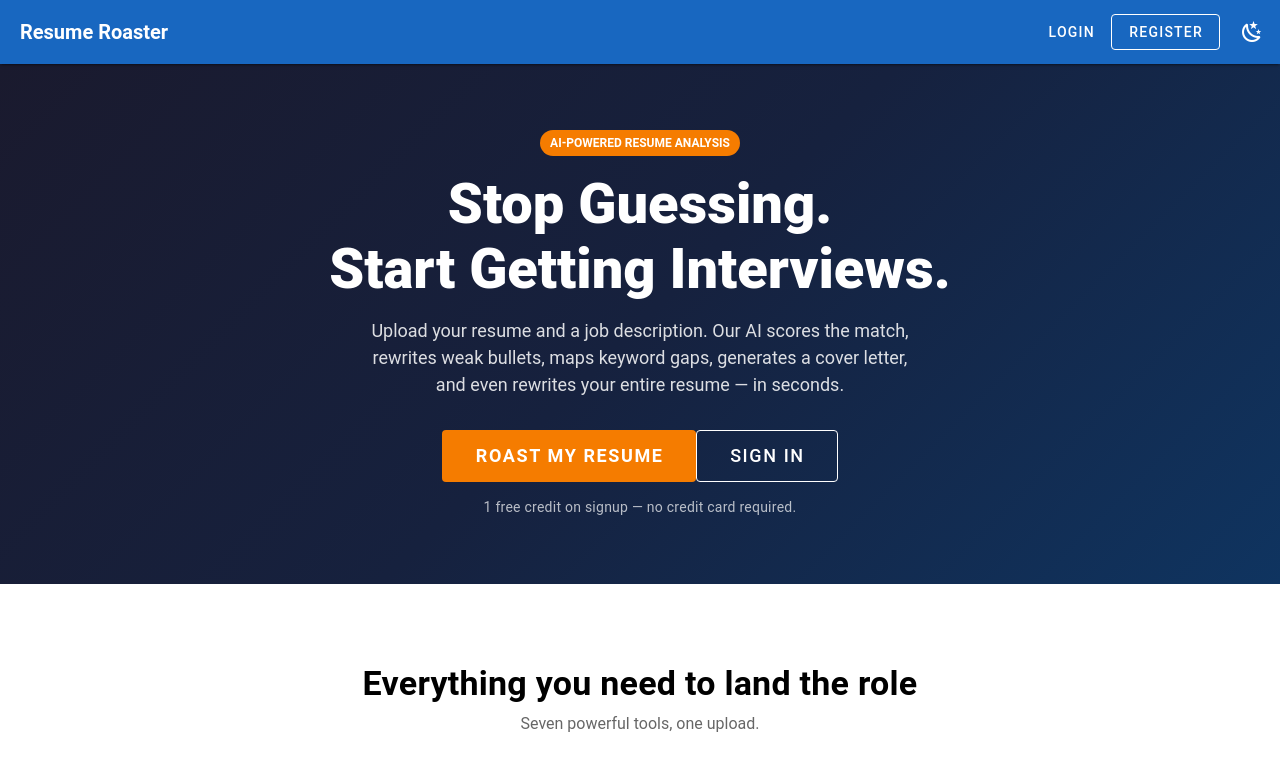
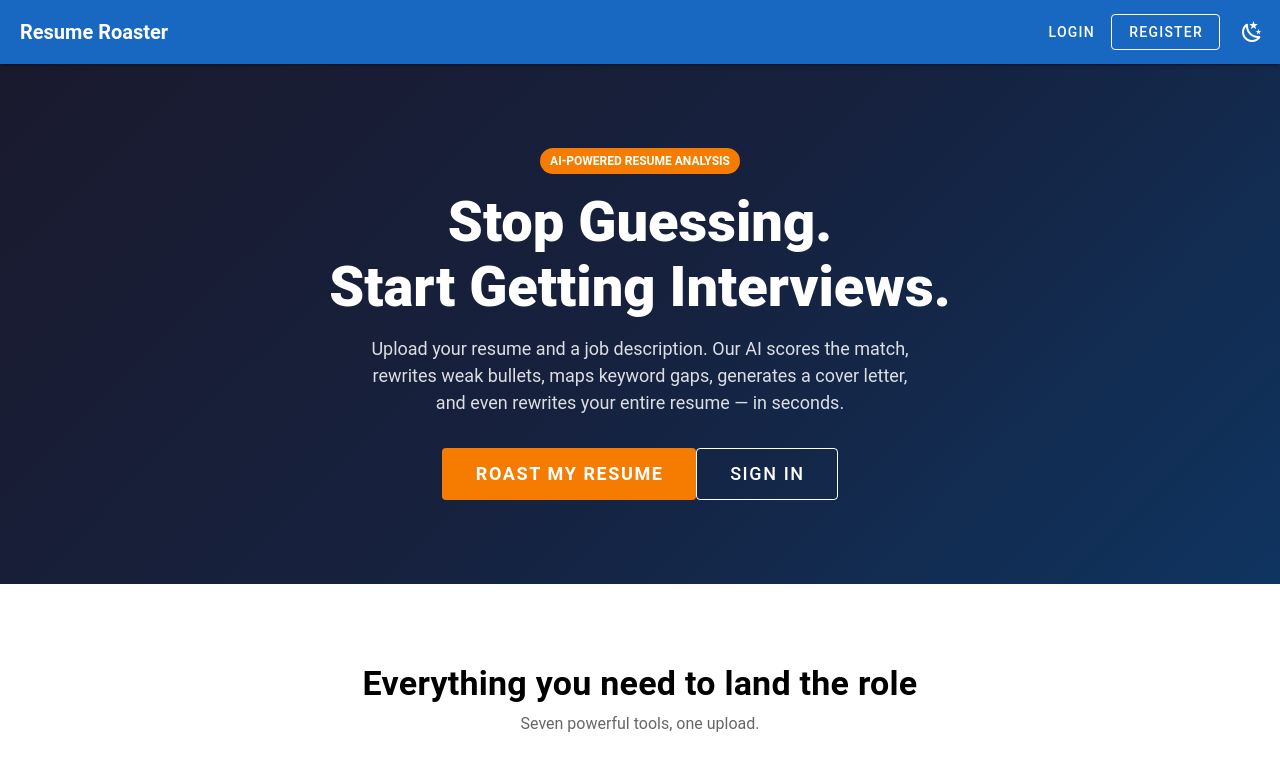
Before and after one commit to squadran2003/resume_roaster, a Vue app in the folder frontend/: page / in a window 1280 px wide. Shown: the top 784 px of the page. Built offline with nearby package versions, Linux system fonts and the light colour scheme; no server answers.

Commit message:
set index credit message to env value

```diff
--- a/frontend/src/views/LandingView.vue
+++ b/frontend/src/views/LandingView.vue
@@ -33,7 +33,7 @@
             Sign In
           </v-btn>
         </div>
-        <p class="mt-4 text-body-2" style="color: rgba(255, 255, 255, 0.7);">1 free credit on signup — no credit card required.</p>
+        <p v-if="authStore.paymentsEnabled" class="mt-4 text-body-2" style="color: rgba(255, 255, 255, 0.7);">1 free credit on signup — no credit card required.</p>
       </v-container>
     </section>
 
@@ -166,6 +166,10 @@
 </template>
 
 <script setup>
+import { useAuthStore } from '@/stores/auth'
+
+const authStore = useAuthStore()
+
 const features = [
   {
     icon: 'mdi-chart-bar',
```
